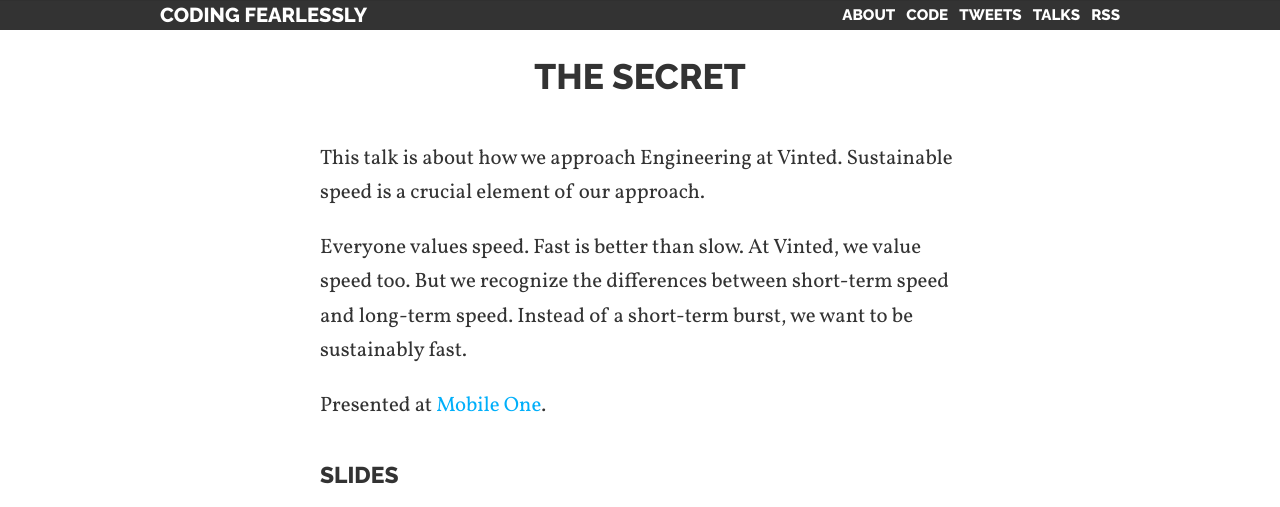
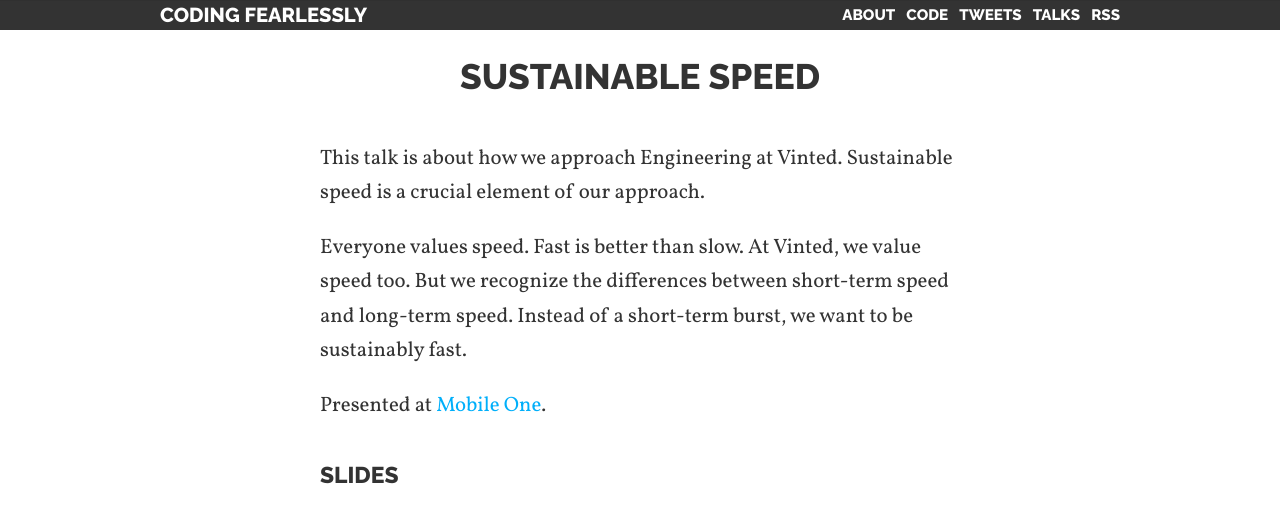
Before and after one commit to mmozuras/mmozuras.github.com, a Jekyll site: the page built from talk/_posts/2019-11-13-sustainable-speed.md, in a window 1280 px wide, cut to the strip 0-507 px from the top of the page. Built offline with Jekyll 4.4.1, drawn with Linux system fonts in a browser that asks for light colours; comment, search, counter and statistics services are not loaded.

Commit message:
Fix Sustainable Speed link

```diff
--- a/talk/_posts/2019-11-13-sustainable-speed.md
+++ b/talk/_posts/2019-11-13-sustainable-speed.md
@@ -1,6 +1,6 @@
 ---
-title: The Secret
-permalink: talk/the-secret
+title: Sustainable Speed
+permalink: talk/sustainable-speed
 ---
 
 This talk is about how we approach Engineering at Vinted. Sustainable speed is a crucial element of our approach.
```
